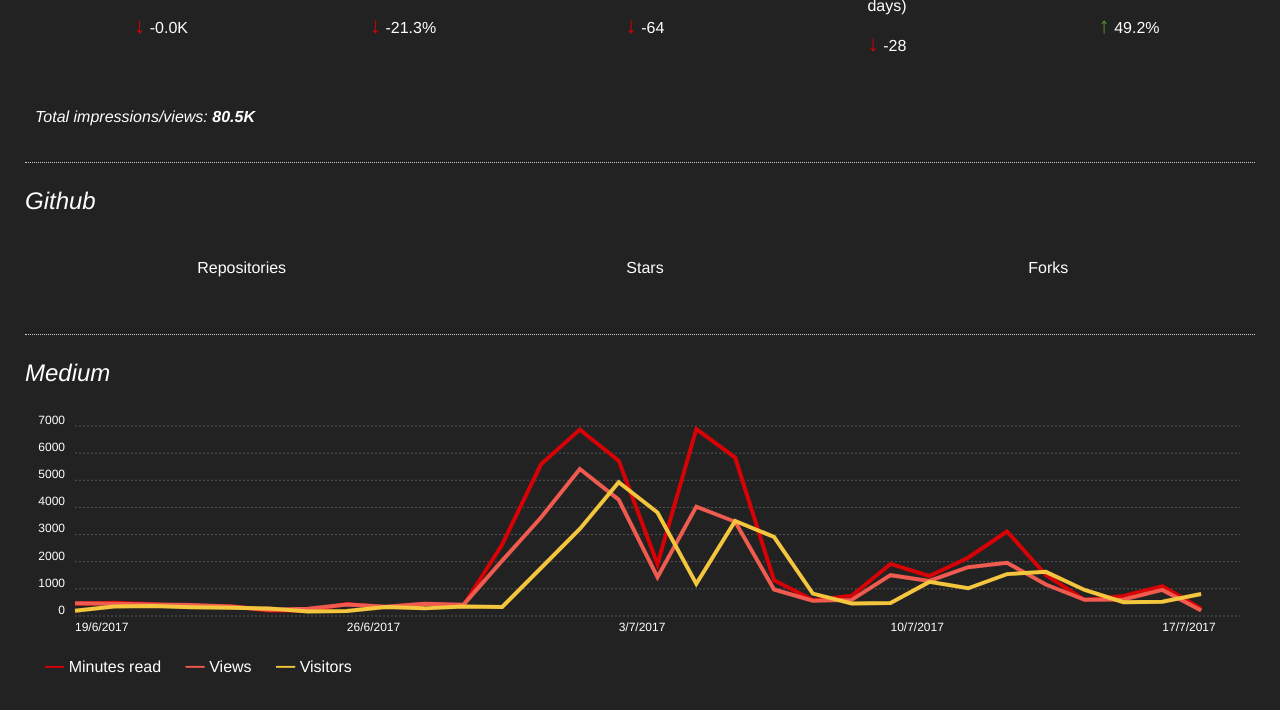
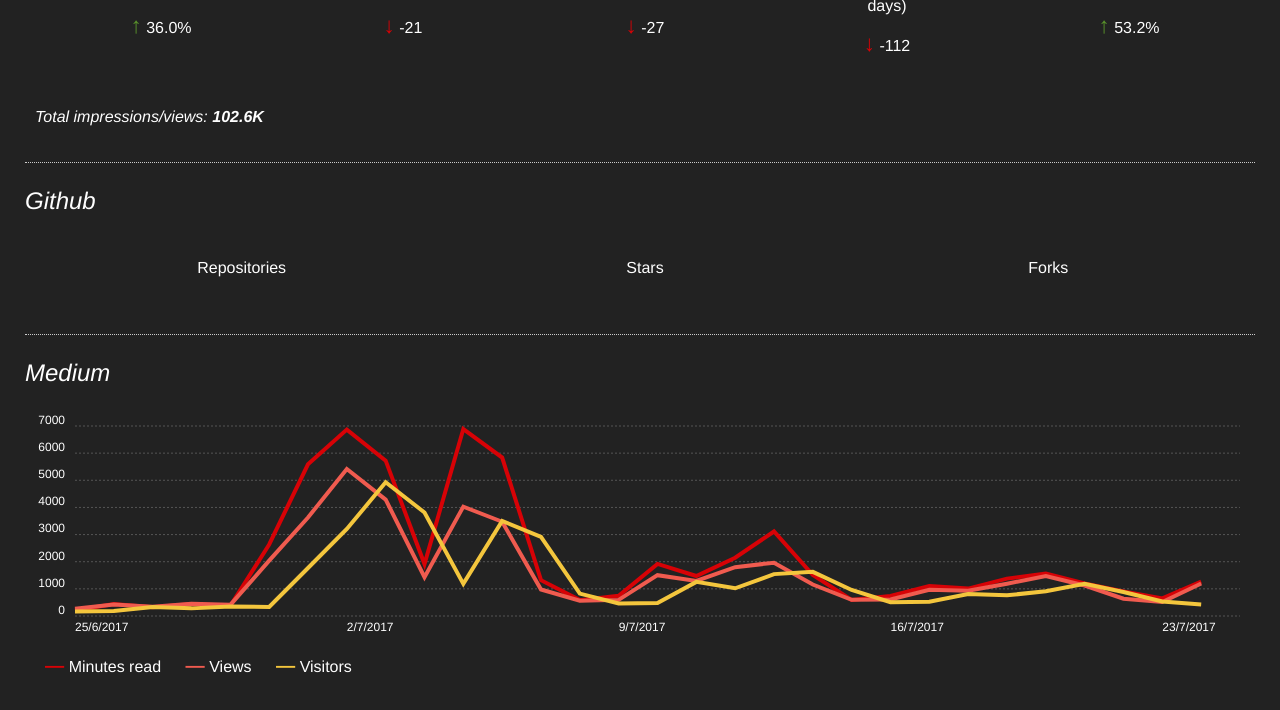
Before and after one commit to SamsungInternet/dashboard, a browser extension: page index.html in a window 1280 px wide. Shown: the part 635-1345 px from the top of the page. Drawn offline with Linux system fonts and the light colour scheme; no server answers.

Commit message:
Update data and calculate changes dynamically

```diff
--- /dev/null
+++ b/data/medium-stats-overview-2017-07-24.csv
@@ -0,0 +1,31 @@
+Date, Minutes Read, Views, Visitors
+6/25/2017,200,266,166
+6/26/2017,444,421,182
+6/27/2017,323,338,330
+6/28/2017,439,449,281
+6/29/2017,377,410,348
+6/30/2017,2635,2038,332
+7/1/2017,5589,3630,1769
+7/2/2017,6867,5417,3205
+7/3/2017,5725,4288,4928
+7/4/2017,1914,1427,3814
+7/5/2017,6888,4029,1185
+7/6/2017,5838,3473,3502
+7/7/2017,1320,976,2911
+7/8/2017,584,564,825
+7/9/2017,743,594,460
+7/10/2017,1920,1505,480
+7/11/2017,1473,1291,1257
+7/12/2017,2146,1797,1020
+7/13/2017,3114,1963,1543
+7/14/2017,1512,1159,1627
+7/15/2017,589,596,959
+7/16/2017,741,612,510
+7/17/2017,1101,963,528
+7/18/2017,1010,931,810
+7/19/2017,1378,1189,761
+7/20/2017,1567,1476,915
+7/21/2017,1196,1123,1186
+7/22/2017,906,638,882
+7/23/2017,648,515,535
+7/24/2017,1267,1196,425
--- /dev/null
+++ b/data/stats-2017-07-24.json
@@ -0,0 +1,74 @@
+{
+  "updated": "2017-07-24",
+  "medium": {
+    "audience": {
+      "followers": {
+        "count": 1100
+      }
+    },
+    "engagement": {
+      "views": {
+        "count": 45441
+      }
+    }
+  },
+  "twitter": {
+    "audience": {
+      "followers": {
+        "count": 934
+      }
+    },
+    "engagement": {
+      "impressions": {
+        "count": 57100
+      },
+      "mentions": {
+        "count": 169
+      }
+    }
+  },
+  "facebook": {
+    "audience": {
+      "followers": {
+        "count": 198
+      },
+      "reach": {
+        "count": 1058
+      }
+    },
+    "engagement": {
+      "likes": {
+        "count": 23
+      },
+      "views": {
+        "count": 53
+      },
+      "engagements": {
+        "count": 272
+      }
+    }
+  },
+  "instagram": {
+    "audience": {
+      "followers": {
+        "count": 31
+      }
+    }
+  },
+  "seo": {
+    "webvr": {
+      "count": 31,
+      "link": "https://webvr.io/"
+    },
+    "webpayments": {
+      "count": 29,
+      "link": "https://samsunginter.net/docs/web-payments"
+    },
+    "pwas": {
+      "count": "N/A"
+    },
+    "physicalweb": {
+      "count": "N/A"
+    }
+  }
+}
--- a/index.html
+++ b/index.html
@@ -151,7 +151,7 @@
         <div>
           <h4>Progressive Web Apps</h4>
           <h3 id="seo-pwas"></h3>
-          <p><a id="seo-webpayments-link" href="#">Top Samsung entry ranking</a></p>
+          <p>Outside top 250</p>
           <p class="change"><span id="seo-pwas-change-arrow" class="arrow"></span> <span id="seo-pwas-change"></span> (<span id="seo-pwas-change-label"></span>)</p>
         </div>
         <div>
--- a/src/data-paths.js
+++ b/src/data-paths.js
@@ -1,3 +1,4 @@
 /* Exporting as variables to be used by both front-end and service worker */
-var mediumStatsCSVPath = 'data/medium-stats-overview-2017-07-18.csv';
-var statsJSONPath = 'data/stats-2017-07-18.json';
+var mediumStatsCSVPath = 'data/medium-stats-overview-2017-07-24.csv';
+var statsJSONPath = 'data/stats-2017-07-24.json';
+var compareWithStatsJSONPath = 'data/stats-2017-07-03.json';
--- a/src/index.js
+++ b/src/index.js
@@ -8,6 +8,8 @@ var downArrow = '↓';
 
 var labelCount = 0;
 
+var compareWithDaysDiff = 0;
+
 
 function isInteger(number) {
     return typeof number === 'number' && number % 1 === 0;
@@ -16,6 +18,10 @@ function isInteger(number) {
 // If thousands or more, use format like 12.3K
 function formatNumberValue(number, forceThousandsFormat) {
     return forceThousandsFormat || number >= 1000 ? (number/1000).toFixed(1) + 'K' : number;
+}
+
+function getDaysDiff(dateString1, dateString2) {
+    return moment(dateString1).diff(moment(dateString2), 'days');
 }
 
 function setupSurveyChart(chartId, awarePercent) {
@@ -117,7 +123,13 @@ function parseStatsJSON() {
             return response.json();
         })
         .then(function(data) {
-            return updateStats(data);
+            fetch(compareWithStatsJSONPath)
+                .then(function(compareWithResponse) {
+                    return compareWithResponse.json();
+                })
+                .then(function(compareWithData) {
+                    return updateStats(data, compareWithData);
+                });
         })
         .catch(function(error) {
             console.error('Error parsing stats JSON', error);
@@ -140,35 +152,29 @@ function parseGithubJSON() {
 
 }
 
-function updateStats(data) {
+function updateStats(data, compareWithData) {
 
     if (data.updated) {
         document.getElementById('last-updated').innerHTML = moment(data.updated).format('DD MMMM YYYY');
+        compareWithDaysDiff = getDaysDiff(data.updated, compareWithData.updated);
     }
 
-    updateStatWithChange('medium', 'followers', data.medium.audience);
-    updateStatWithChange('twitter', 'followers', data.twitter.audience);
-    updateStatWithChange('facebook', 'followers', data.facebook.audience);
-    updateStatWithChange('facebook', 'reach', data.facebook.audience);
-    updateStatWithChange('instagram', 'followers', data.instagram.audience);
+    updateStatWithChange('medium', 'followers', data.medium.audience, compareWithData.medium.audience);
+    updateStatWithChange('twitter', 'followers', data.twitter.audience, compareWithData.twitter.audience);
+    updateStatWithChange('facebook', 'followers', data.facebook.audience, compareWithData.facebook.audience);
+    updateStatWithChange('facebook', 'reach', data.facebook.audience, compareWithData.facebook.audience);
+    updateStatWithChange('instagram', 'followers', data.instagram.audience, compareWithData.instagram.audience);
 
-    updateStatWithChange('twitter', 'impressions', data.twitter.engagement);
-    updateStatWithChange('twitter', 'mentions', data.twitter.engagement);
-    updateStatWithChange('facebook', 'views', data.facebook.engagement);
-    updateStatWithChange('facebook', 'engagements', data.facebook.engagement);
-    updateStatWithChange('medium', 'views', data.medium.engagement);
+    updateStatWithChange('twitter', 'impressions', data.twitter.engagement, compareWithData.twitter.engagement);
+    updateStatWithChange('twitter', 'mentions', data.twitter.engagement, compareWithData.twitter.engagement);
+    updateStatWithChange('facebook', 'views', data.facebook.engagement, compareWithData.facebook.engagement);
+    updateStatWithChange('facebook', 'engagements', data.facebook.engagement, compareWithData.facebook.engagement);
+    updateStatWithChange('medium', 'views', data.medium.engagement, compareWithData.medium.engagement);
 
-    /*
-    updateStatWithChange('twitterreach', 'webvr', data.twitterreach);
-    updateStatWithChange('twitterreach', 'webpayments', data.twitterreach);
-    updateStatWithChange('twitterreach', 'pwas', data.twitterreach);
-    updateStatWithChange('twitterreach', 'physicalweb', data.twitterreach);
-    */
-
-    updateStatWithChange('seo', 'webvr', data.seo);
-    updateStatWithChange('seo', 'webpayments', data.seo);
-    updateStatWithChange('seo', 'pwas', data.seo);
-    updateStatWithChange('seo', 'physicalweb', data.seo);
+    updateStatWithChange('seo', 'webvr', data.seo, compareWithData.seo, true);
+    updateStatWithChange('seo', 'webpayments', data.seo, compareWithData.seo, true);
+    updateStatWithChange('seo', 'pwas', data.seo, compareWithData.seo, true);
+    updateStatWithChange('seo', 'physicalweb', data.seo, compareWithData.seo, true);
 
     document.getElementById('total-followers').innerHTML = formatNumberValue(
         data.medium.audience.followers.count +
@@ -205,48 +211,54 @@ function updateGithubStats(data) {
 
 }
 
-function formatChangeValue(data) {
+function formatChangeValue(count, compareWithCount, lowerIsBetter) {
 
-    var change = data.change;
-
-    if (change !== 'undefined') {
-
-        if (change === 'string') {
-            return change;
-        } else if (!isInteger(change)) {
-            // XXX For now, if value is a non-integer, we presume it's a percentage...
-            return change + '%';
-        } else if (data.count >= 1000) {
-            // If count is in the thousands, use same format for the change value
-            return formatNumberValue(change, true);
-        } else {
-            return change;
-        }
+    if (typeof count === 'undefined' || typeof compareWithCount === 'undefined') {
+        return 'N/A';
     }
 
-    return '';
+    if (count === 'N/A' || compareWithCount === 'N/A') {
+        return 'N/A';
+    }
+
+    // Use percentage change values for larger numbers
+    if (count > 10000 || compareWithCount > 10000) {
+        return ((count - compareWithCount) / compareWithCount * 100).toFixed(1) + '%';
+    }
+
+    return lowerIsBetter ? compareWithCount - count : count - compareWithCount;
+
 }
 
-function updateStatWithChange(groupName, dataId, data) {
+function updateStatWithChange(groupName, dataId, data, compareWithData, lowerIsBetter) {
 
     document.getElementById(`${groupName}-${dataId}`).innerHTML = formatNumberValue(data[dataId].count);
-    document.getElementById(`${groupName}-${dataId}-change`).innerHTML = formatChangeValue(data[dataId]);
-
+    document.getElementById(`${groupName}-${dataId}-change`).innerHTML = formatChangeValue(data[dataId].count, compareWithData[dataId].count, lowerIsBetter);
 
     var changeLabelEl = document.getElementById(`${groupName}-${dataId}-change-label`);
 
-    if (changeLabelEl && data[dataId]['change-label']) {
-        changeLabelEl.innerHTML = data[dataId]['change-label'];
+    if (changeLabelEl) {
+        changeLabelEl.innerHTML = compareWithDaysDiff + ' days';
     }
 
     var arrowEl = document.getElementById(`${groupName}-${dataId}-change-arrow`);
 
-    if (data[dataId].change < 0) {
-        arrowEl.innerHTML = downArrow;
-        arrowEl.classList.add('down');
+    if (data[dataId].count - compareWithData[dataId].count < 0) {
+        if (lowerIsBetter) {
+            arrowEl.innerHTML = upArrow;
+            arrowEl.classList.add('up');
+        } else {
+            arrowEl.innerHTML = downArrow;
+            arrowEl.classList.add('down');
+        }
     } else {
-        arrowEl.innerHTML = upArrow;
-        arrowEl.classList.add('up');
+        if (lowerIsBetter) {
+            arrowEl.innerHTML = downArrow;
+            arrowEl.classList.add('down');
+        } else {
+            arrowEl.innerHTML = upArrow;
+            arrowEl.classList.add('up');
+        }
     }
 
     var linkEl = document.getElementById(`${groupName}-${dataId}-link`);
```
